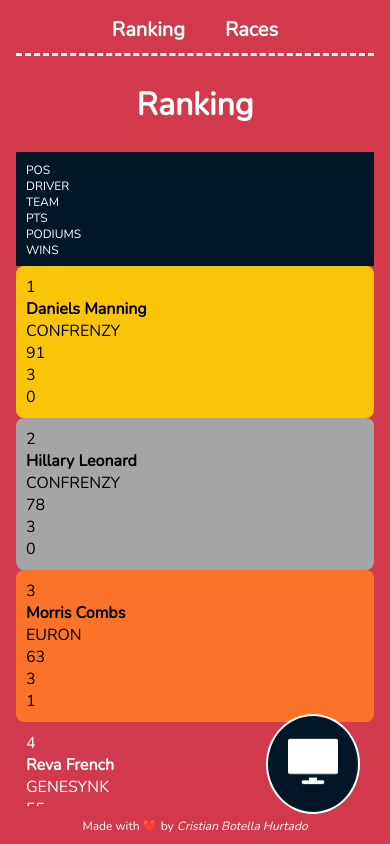
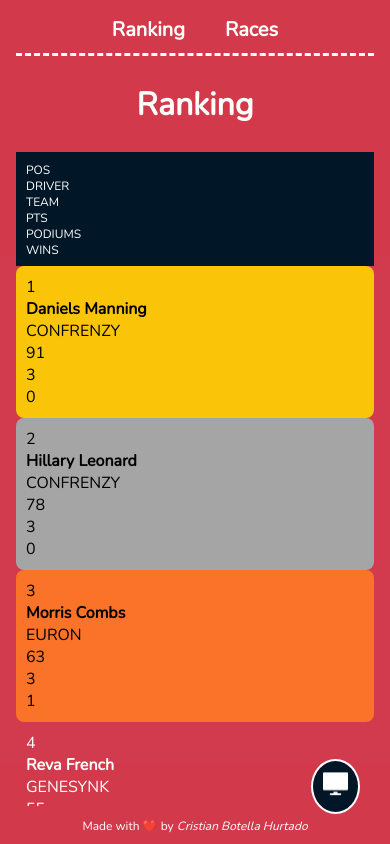
Before and after one commit to cbh6/devaway-karting-panel, a React (Create React App) app: page / in a window 390 px wide. Built offline with nearby package versions, Linux system fonts and the light colour scheme.

Commit message:
Improve TVButton on mobile

```diff
--- a/src/components/TVButton/TVButton.module.scss
+++ b/src/components/TVButton/TVButton.module.scss
@@ -1,8 +1,8 @@
 .button {
   position: fixed;
   bottom: 30px;
+  right: 30px;
   overflow: hidden;
-  right: 30px;
   cursor: pointer;
 
   .enable {
@@ -12,7 +12,7 @@
     padding: 20px;
     transition: background-color 0.15s;
 
-    img {
+    &__img {
       width: 50px;
       height: 50px;
     }
@@ -28,3 +28,13 @@
     background-color: var(--theme-body-bg);
   }
 }
+
+@media (max-width: 600px) {
+  .enable {
+    padding: 10px !important;
+    &__img {
+      width: 25px !important;
+      height: 25px !important;
+    }
+  }
+}
--- a/src/components/TVButton/index.js
+++ b/src/components/TVButton/index.js
@@ -28,7 +28,7 @@ export default function TVButton() {
         </div>
       ) : (
         <div className={styles.enable} onClick={isTVMode ? disableTVMode : enableTVMode}>
-          <img src={icon} alt="Logo" />
+          <img className={styles.enable__img} src={icon} alt="Logo" />
         </div>
       )}
     </div>
```
